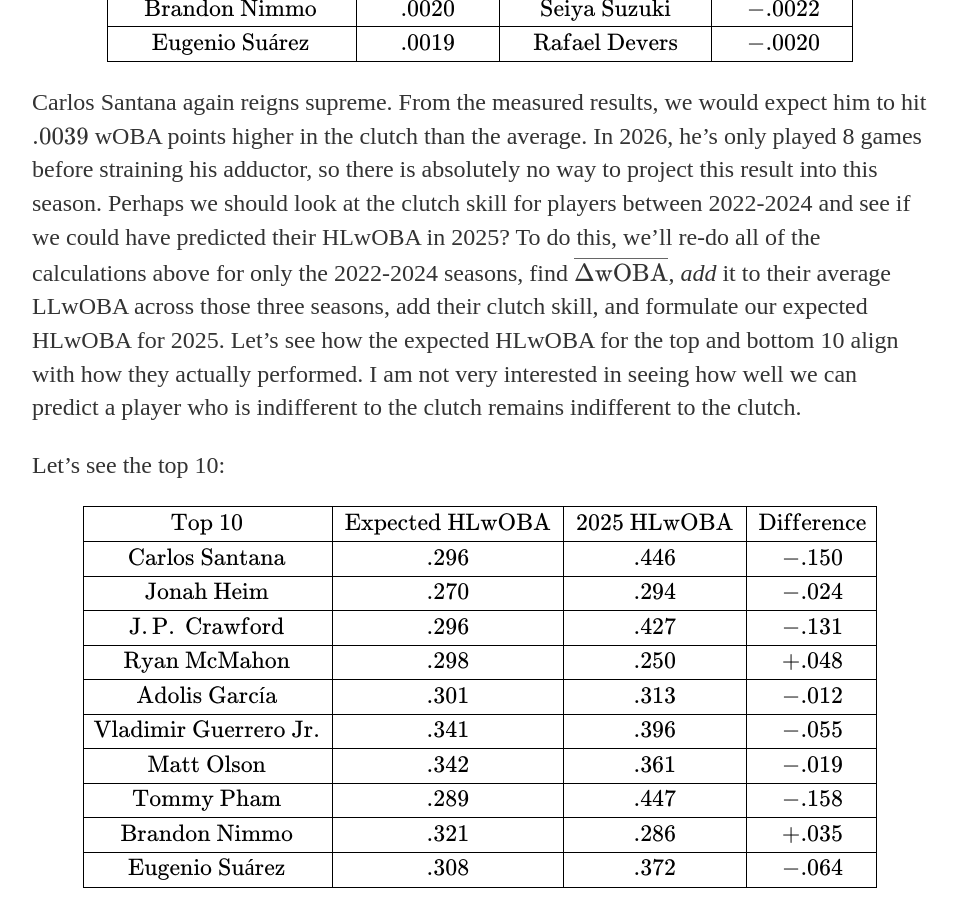
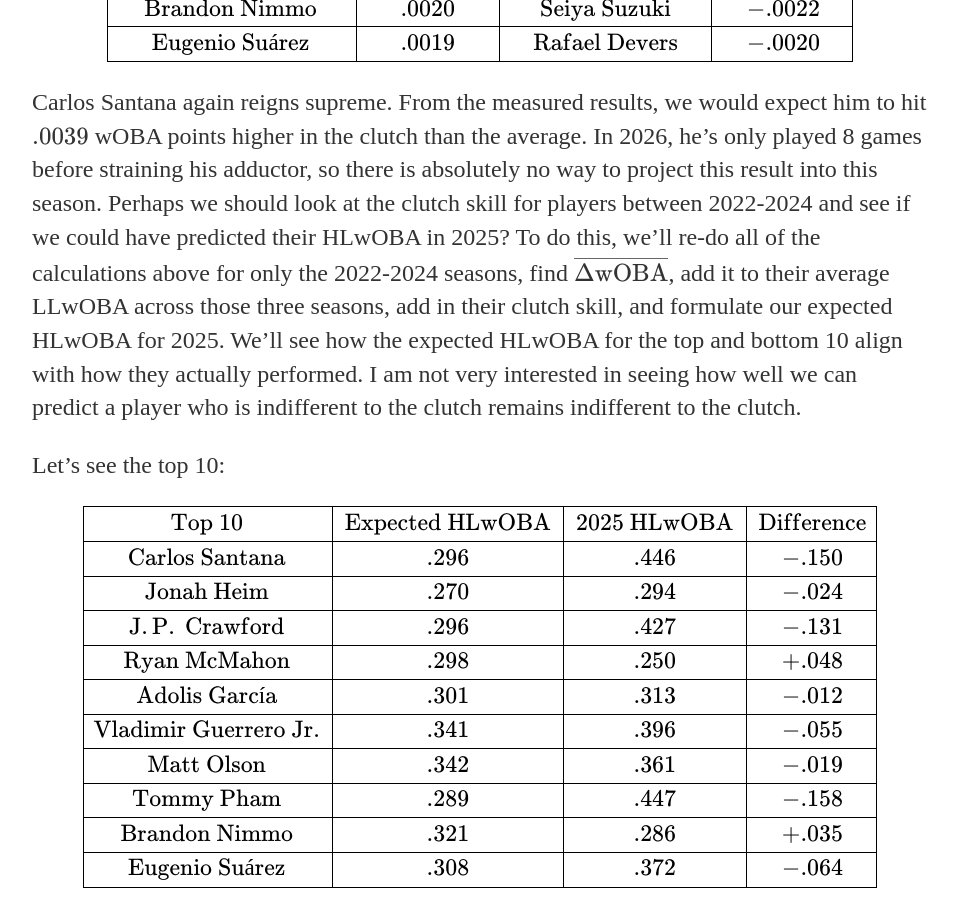
Before and after one commit to timrehm/timrehm.github.io, a Jekyll site: the page built from _posts/2026-5-24-leverage.md, in a window 1280 px wide and 900 px high, scrolled down 8874 px. Shown: the whole window, without its empty margins (160-1118 px from the left). Built offline with Jekyll 4.4.1, drawn with Linux system fonts in a browser that asks for light colours.

Commit message:
Update 2026-5-24-leverage.md

```diff
--- a/_posts/2026-5-24-leverage.md
+++ b/_posts/2026-5-24-leverage.md
@@ -154,7 +154,7 @@
 \end{array}
 $$
 
-Carlos Santana again reigns supreme. From the measured results, we would expect him to hit $.0039$ wOBA points higher in the clutch than the average. In 2026, he's only played 8 games before straining his adductor, so there is absolutely no way to project this result into this season. Perhaps we should look at the clutch skill for players between 2022-2024 and see if we could have predicted their HLwOBA in 2025? To do this, we'll re-do all of the calculations above for only the 2022-2024 seasons, find $\overline{\Delta\mathrm{wOBA}}$, *add* it to their average LLwOBA across those three seasons, add their clutch skill, and formulate our expected HLwOBA for 2025. Let's see how the expected HLwOBA for the top and bottom 10 align with how they actually performed. I am not very interested in seeing how well we can predict a player who is indifferent to the clutch remains indifferent to the clutch.
+Carlos Santana again reigns supreme. From the measured results, we would expect him to hit $.0039$ wOBA points higher in the clutch than the average. In 2026, he's only played 8 games before straining his adductor, so there is absolutely no way to project this result into this season. Perhaps we should look at the clutch skill for players between 2022-2024 and see if we could have predicted their HLwOBA in 2025? To do this, we'll re-do all of the calculations above for only the 2022-2024 seasons, find $\overline{\Delta\mathrm{wOBA}}$, add it to their average LLwOBA across those three seasons, add in their clutch skill, and formulate our expected HLwOBA for 2025. We'll see how the expected HLwOBA for the top and bottom 10 align with how they actually performed. I am not very interested in seeing how well we can predict a player who is indifferent to the clutch remains indifferent to the clutch.
 
 Let's see the top 10:
 
```
